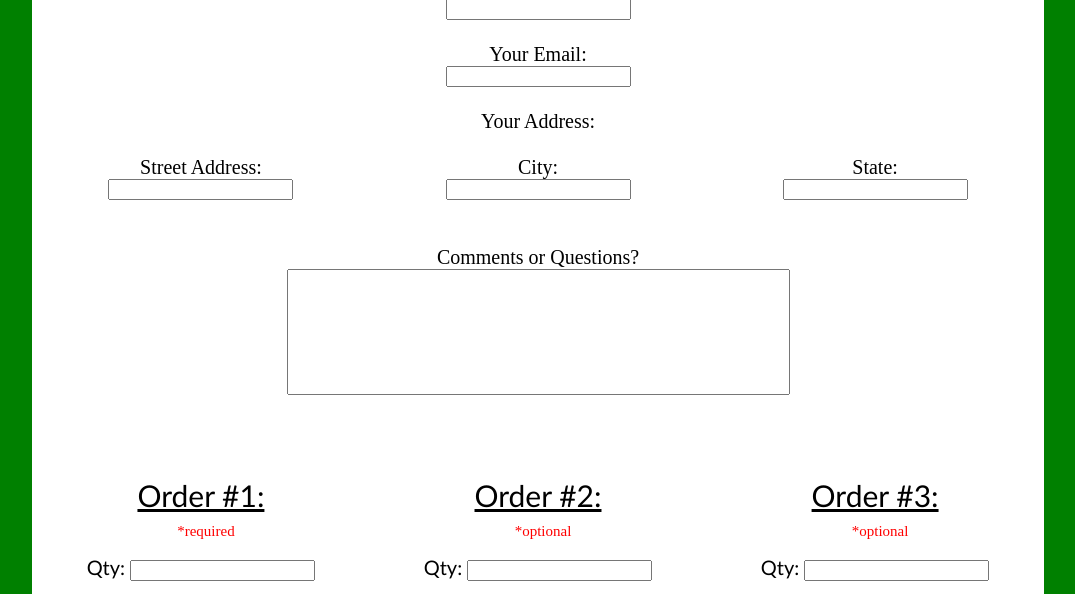
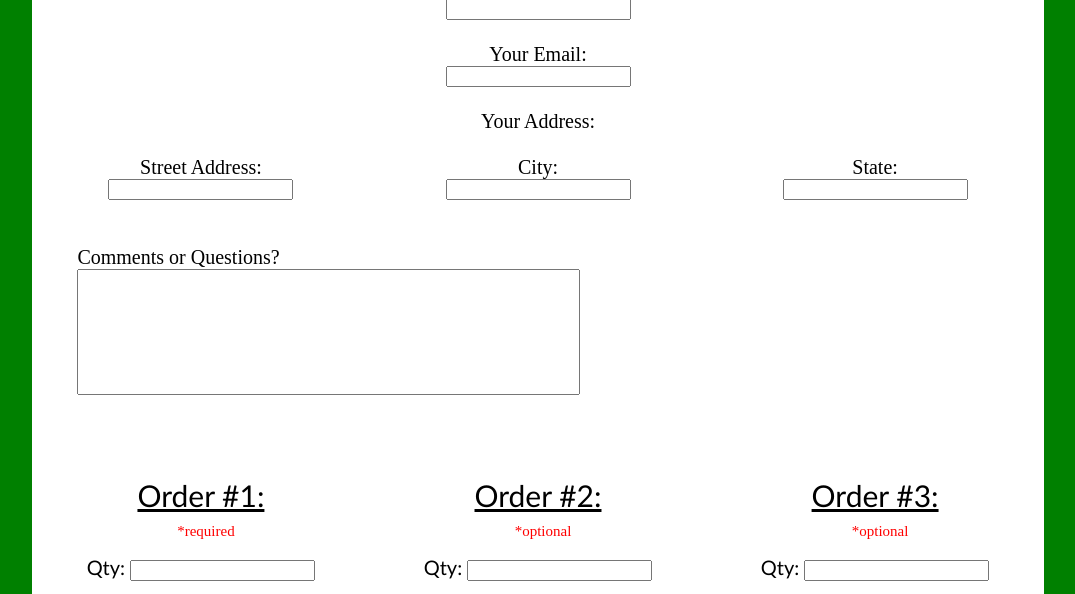
Before and after one commit to GraysonMoore/henryspickles, a PHP site: page /order.html in a window 1280 px wide. Shown: the part 708-1302 px from the top of the page, without its empty margins (102-1177 px from the left). Run offline with PHP 8.4, Linux system fonts and the light colour scheme; some libraries are stand-ins or nearby versions.

Commit message:
Update main.css

```diff
--- a/main.css
+++ b/main.css
@@ -227,6 +227,11 @@ textarea {
 	margin-top: -15px;
 }
 
+.combox {
+	text-align: left;
+	margin-left: 45px;
+}
+
 /*--------------------------------Reviews----------------------------*/
 
 ol {
```
